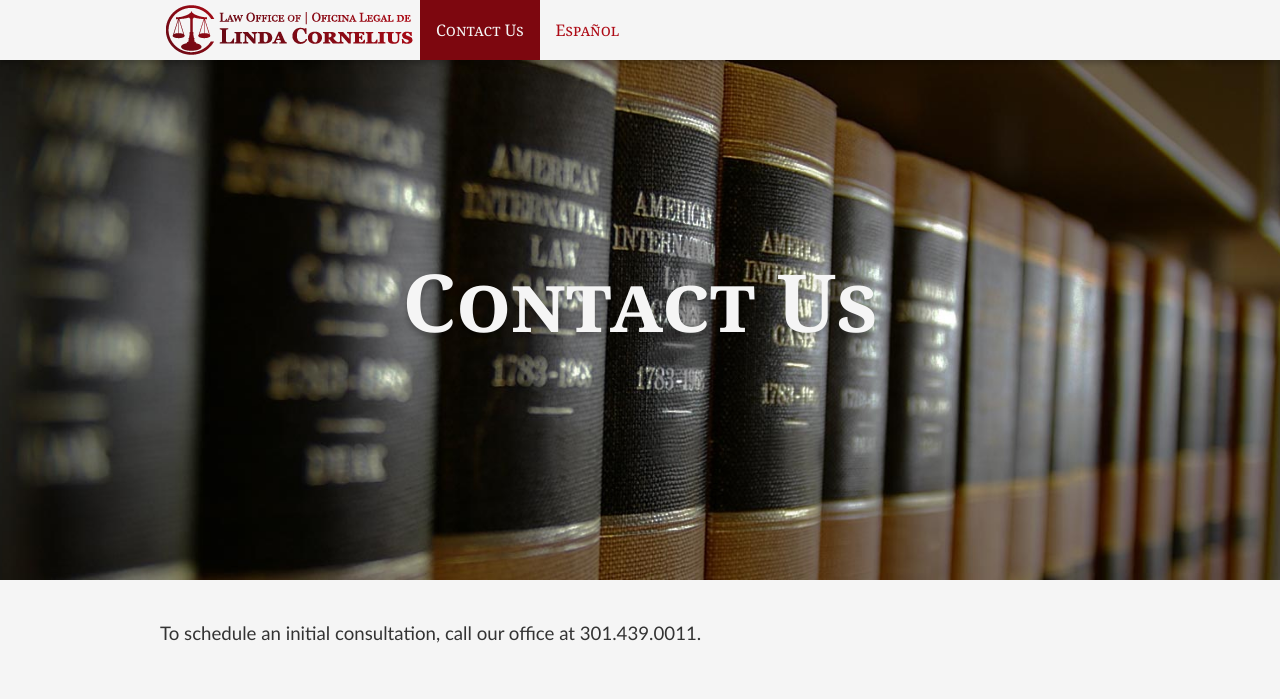
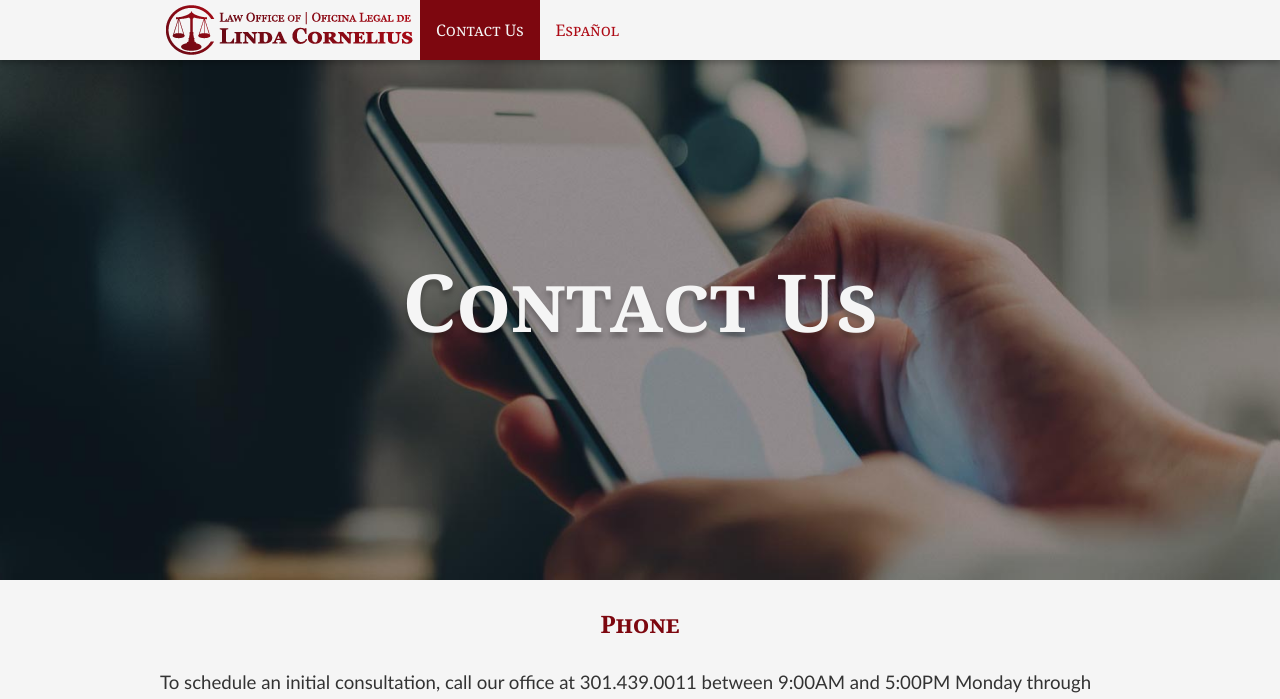
Before and after one commit to edamtoft/cornelius.legal.site, a Jekyll site: the page built from contact.markdown, in a window 1280 px wide and 1400 px high. Shown: the top 699 px of the window. Built offline with Jekyll 4.4.1, drawn with Linux system fonts in a browser that asks for light colours; nearby versions of some CDN libraries; some of the changed text lies outside the part shown; grey boxes are pictures that could not be loaded.

Commit message:
Animations

```diff
--- a/_includes/scripts.html
+++ b/_includes/scripts.html
@@ -1,2 +1,4 @@
+<script>{% include scripts/polyfill.js %}</script>
 <script>{% include scripts/navbar.js %}</script>
+<script>{% include scripts/animations.js %}</script>
 <script>!function(d){var l=d.createElement("link");l.href="https://maxcdn.bootstrapcdn.com/font-awesome/4.6.3/css/font-awesome.min.css";l.rel="stylesheet";d.head.appendChild(l)}(document)</script>
--- /dev/null
+++ b/_includes/scripts/animations.js
@@ -0,0 +1 @@
+"use strict";!function(){window.onbeforeunload=function(){document.body.classList.add("unload")}}();
--- /dev/null
+++ b/_includes/scripts/polyfill.js
@@ -0,0 +1 @@
+"use strict";!function(){function t(t){this.el=t;for(var n=t.className.replace(/^\s+|\s+$/g,"").split(/\s+/),i=0;i<n.length;i++)e.call(this,n[i])}function n(t,n,i){Object.defineProperty?Object.defineProperty(t,n,{get:i}):t.__defineGetter__(n,i)}if(!("undefined"==typeof window.Element||"classList"in document.documentElement)){var i=Array.prototype,e=i.push,s=i.splice,o=i.join;t.prototype={add:function(t){this.contains(t)||(e.call(this,t),this.el.className=this.toString())},contains:function(t){return this.el.className.indexOf(t)!=-1},item:function(t){return this[t]||null},remove:function(t){if(this.contains(t)){for(var n=0;n<this.length&&this[n]!=t;n++);s.call(this,n,1),this.el.className=this.toString()}},toString:function(){return o.call(this," ")},toggle:function(t){return this.contains(t)?this.remove(t):this.add(t),this.contains(t)}},window.DOMTokenList=t,n(Element.prototype,"classList",function(){return new t(this)})}}();
--- a/_layouts/home.html
+++ b/_layouts/home.html
@@ -1,7 +1,7 @@
 ---
 layout: root
 ---
-<header class="hero" style="background: url('{{page.banner_image}}'), #843c2c">
+<header class="hero home" style="background-image: url('{{page.banner_image}}');">
 	<div class="container row">
 		<div class="col-6 text-center translucent-block secondary float-in">
 			<div class="content">
--- /dev/null
+++ b/_scripts/animations.js
@@ -0,0 +1,5 @@
+(() => {
+  window.onbeforeunload = () => {
+    document.body.classList.add("unload");
+  };
+})();
--- a/_styles/_config.scss
+++ b/_styles/_config.scss
@@ -1,6 +1,8 @@
 $primary: #AD0A15;
 $secondary: #123808;
 $background: #f5f5f5;
+$homepage-image-color: #843c2c;
+$page-image-color: #34332c;
 $nav-background: $background;
 $nav-foreground: $primary;
 $dark: #333;
--- a/_styles/_general.scss
+++ b/_styles/_general.scss
@@ -1,3 +1,25 @@
+@keyframes load {
+  0% {
+    transform: scale(0.9);
+    opacity: 0.8;
+  }
+  100% {
+    transform: scale(1);
+    opacity: 1;
+  }
+}
+
+@keyframes float-up {
+  0% {
+    opacity: 0;
+    transform: translateY(100px);
+  }
+  100% {
+    opacity: 1;
+    transform: translateY(0);
+  }
+}
+
 body {
   font-family: $body-font;
   background-color: $background;
@@ -7,6 +29,14 @@
   padding: 0;
   padding-top: 60px;
   -webkit-tap-highlight-color: transparent!important;
+  @media only screen and (max-width: $breakpoint-small) {
+    transition: opacity 0.5s, transform 0.5s;
+    &.unload {
+      transform: scale(0.9);
+      opacity: 0.8;
+    }
+    animation: load 0.5s;
+  }
 }
 
 main {
@@ -122,17 +152,6 @@
   }
 }
 
-  @keyframes float-up {
-    0% {
-      opacity: 0;
-      transform: translateY(100px);
-    }
-    100% {
-      opacity: 1;
-      transform: translateY(0);
-    }
-  }
-
 .float-in {
   animation: float-up 1s ease-out;
 }
--- a/_styles/_hero.scss
+++ b/_styles/_hero.scss
@@ -1,13 +1,19 @@
 .hero {
-  min-height: 500px;
+  min-height: 250px;
   display: flex;
   align-items: center;
   flex-direction: row;
+  background-color: $page-image-color;
   background-size: cover;
   background-repeat: no-repeat;
   background-position: top center;
   padding: 10px 0;
-
+  @media only screen and (min-width: $breakpoint-small) {
+    min-height: 500px;
+  }
+  &.home {
+    background-color: $homepage-image-color;
+  }
   &.text {
     >h1 {
       width: 100%;
@@ -15,6 +21,7 @@
       font-variant: small-caps;
       font-size: 40pt;
       text-shadow: 0 5px 5px $shadow;
+      padding: 10px;
       @media only screen and (min-width: $breakpoint-med) {
         font-size: 60pt;
       }
--- a/_styles/_navbar.scss
+++ b/_styles/_navbar.scss
@@ -71,6 +71,10 @@
       background: none;
       cursor: pointer;
     }
+}
+
+.unload .offcanvas-nav {
+  left: -150%;
 }
 
 .offcanvas-nav {
--- a/contact.markdown
+++ b/contact.markdown
@@ -4,9 +4,10 @@
 location_description_markdown: 'Enter at the back of the building, under the Lobby Entrance sign.'
 location_button: Get Directions
 location_title: Location
-banner_image: /assets/books.jpg
+banner_image: /assets/phone.jpg
 include_in_navigation: true
 language: english
 ---
 
-To schedule an initial consultation, call our office at 301.439.0011.
+## Phone
+To schedule an initial consultation, call our office at 301.439.0011 between 9:00AM and 5:00PM Monday through Friday
```
Also changed, not shown: _scripts/polyfill.js (added, +70 -0 lines), _includes/css/site.css, assets/phone.jpg (added).
